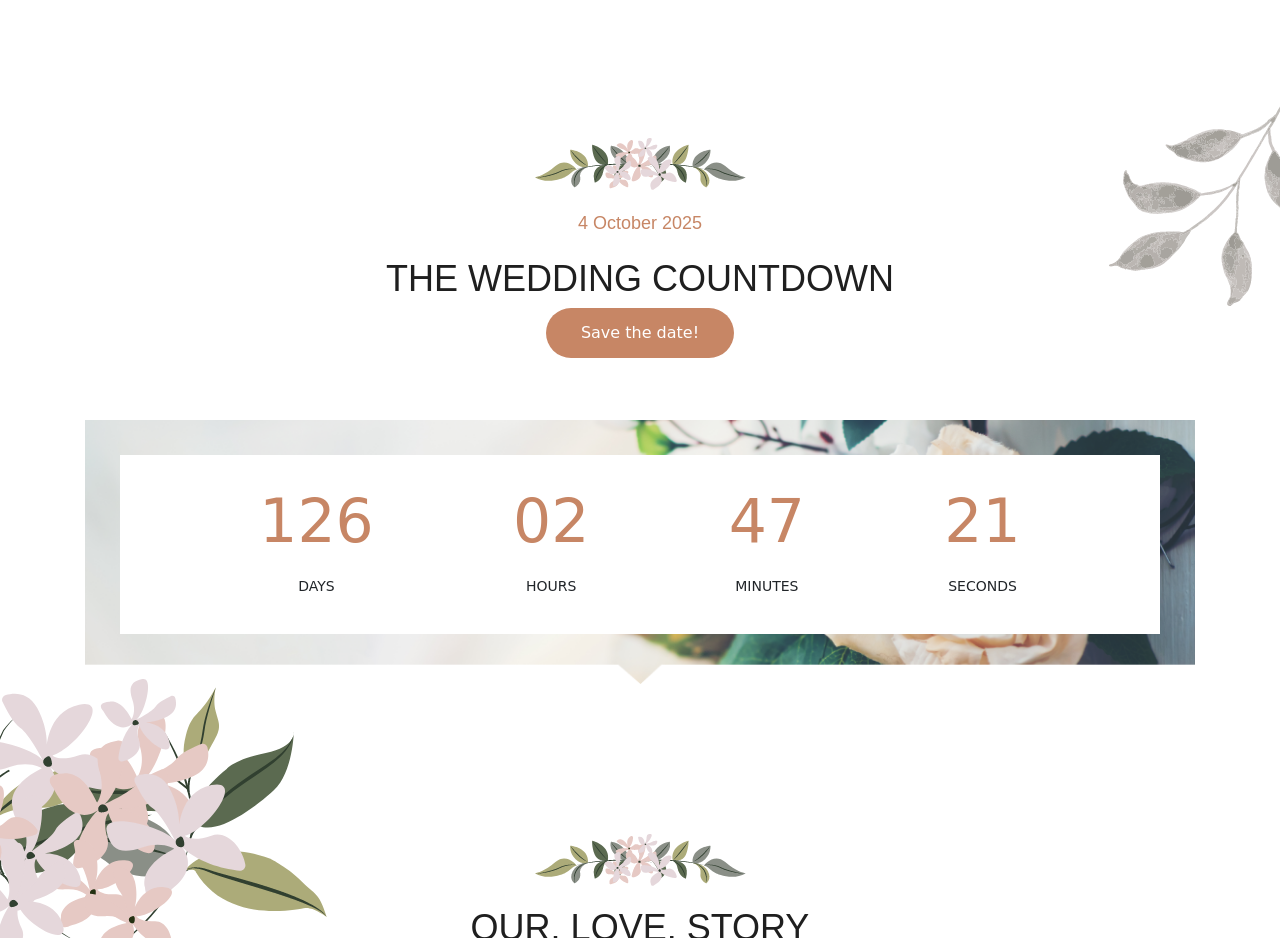
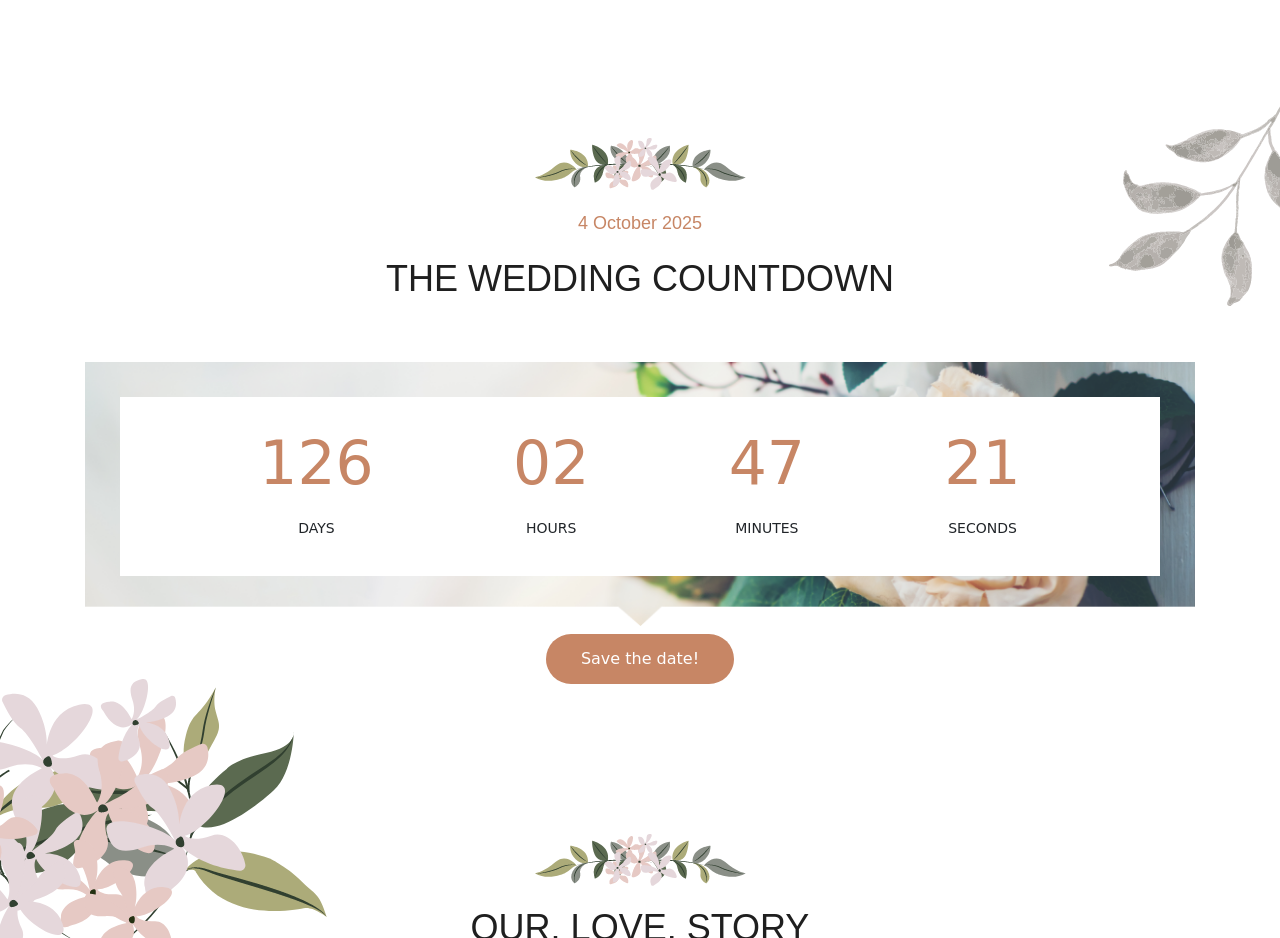
Before and after one commit to caunidom/Ali_wedding_page_front, a plain HTML site: page index.html in a window 1280 px wide. Shown: the part 860-1798 px from the top of the page. Drawn offline with Linux system fonts and the light colour scheme; some packages are replaced by stand-ins of ours; a web font is replaced by a local one.

Commit message:
Fix button

```diff
--- a/index.html
+++ b/index.html
@@ -105,14 +105,13 @@
         <div class="flowaers_bottom d-none d-lg-block">
             <img src="img/banner/flower-bottom.png" alt="">
         </div>
-        <div class="container">
+        <div class="container" style="text-align: center;">
             <div class="row">
                 <div class="col-xl-12">
                     <div class="section_title text-center">
                         <img src="img/banner/flowers.png" alt="">
                         <span>4 October 2025</span>
                         <h3>THE WEDDING COUNTDOWN</h3>
-                        <a class="boxed-btn3" href="https://calendar.google.com/calendar/u/0/r/eventedit?text=Boda&details=Boda&location=Parroquia+de+San+Gonzalo,+Av.+de+Alvar+N%C3%BA%C3%B1ez,+2,+41010+Sevilla,+Espa%C3%B1a&dates=20251004T120000/20251004T130000" target="_blank">Save the date!</a>
                     </div>
                 </div>
             </div>
@@ -122,6 +121,7 @@
                     </div>
                 </div>
             </div>
+            <a class="boxed-btn3" style="margin-top: .5em;" href="https://calendar.google.com/calendar/u/0/r/eventedit?text=Boda&details=Boda&location=Parroquia+de+San+Gonzalo,+Av.+de+Alvar+N%C3%BA%C3%B1ez,+2,+41010+Sevilla,+Espa%C3%B1a&dates=20251004T120000/20251004T130000" target="_blank">Save the date!</a>
         </div>
     </div>
     <!--/ wedding_countdown -->
```
